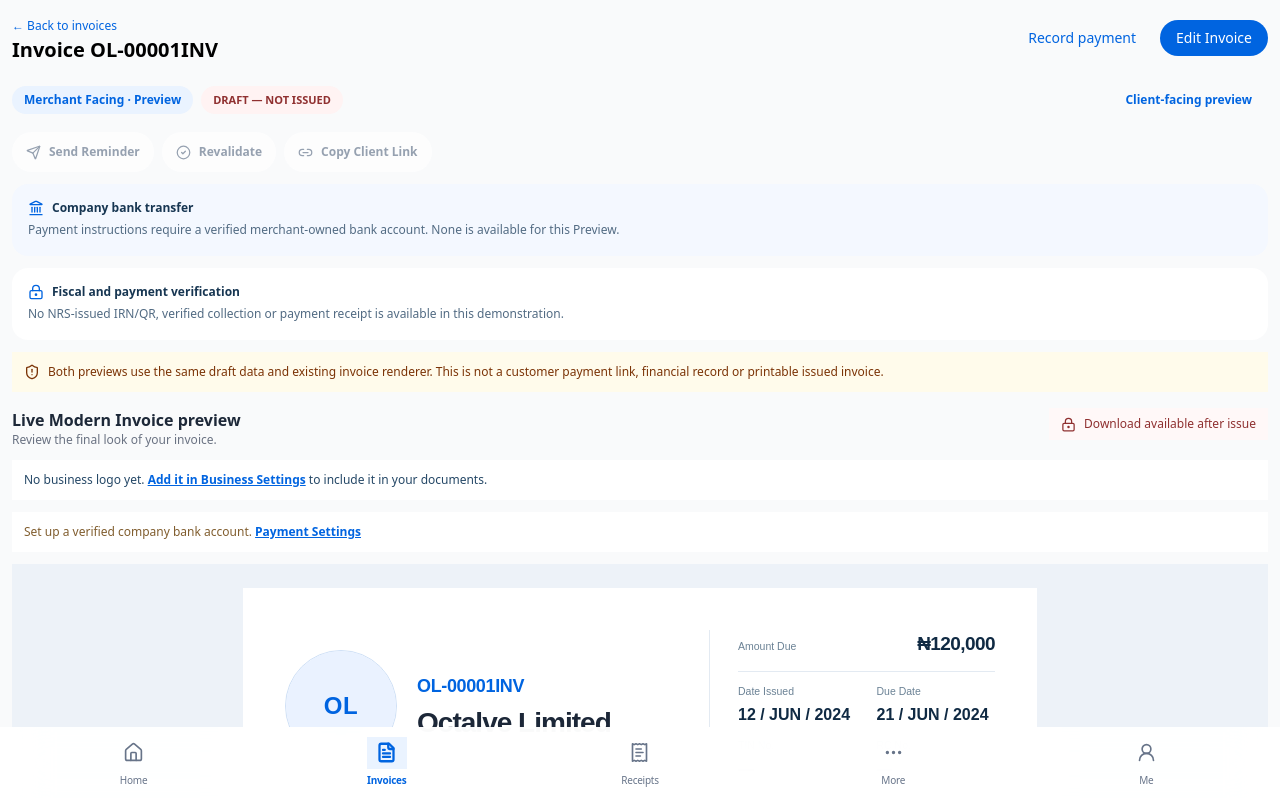
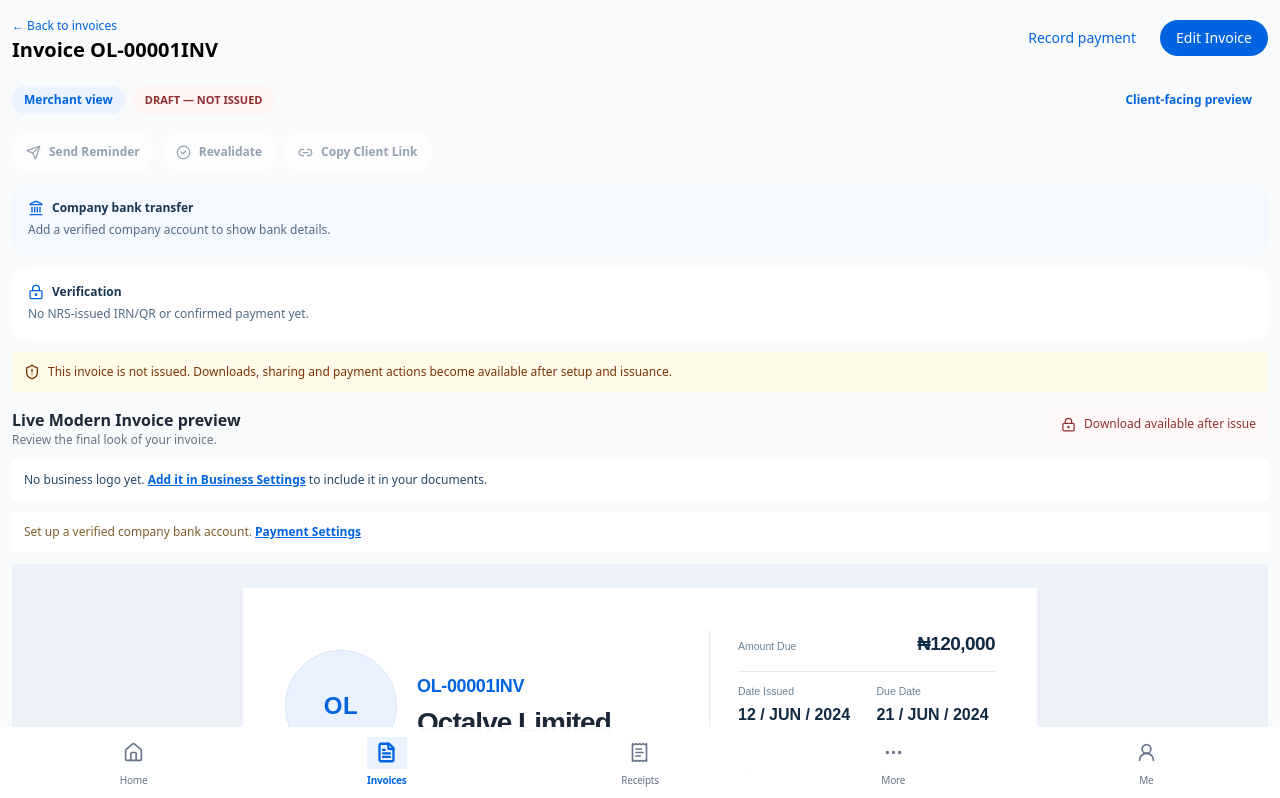
Before and after one commit to octalve-core/octalve-invoice, a Next.js app: page /dashboard/invoice/1 in a window 1280 px wide. Shown: the top 798 px of the page. Built offline with nearby package versions, Linux system fonts and the light colour scheme.

Commit message:
Batch U: concise merchant/customer invoice action copy without activating actions

```diff
--- a/src/features/invoices/components/InvoiceAudienceToolbar.tsx
+++ b/src/features/invoices/components/InvoiceAudienceToolbar.tsx
@@ -10,10 +10,10 @@ function InactiveAction({label,Icon}:{label:string;Icon:typeof Printer}){
   className={buttonStyle}><Icon size={15}/>{label}</button>;
 }
 function paymentNotice(mode:PaymentMode){
- if(mode==="manual")return {title:"Company bank transfer",description:"Payment instructions require a verified merchant-owned bank account. None is available for this Preview."};
- if(mode==="monnify")return {title:"Monnify collection",description:"Checkout and Dynamic Invoice are separate products. No verified account, provider expiry or checkout exists here."};
- if(mode==="flutterwave")return {title:"Flutterwave checkout",description:"The gateway is disconnected. Dynamic account eligibility and actual expiry have not been verified."};
- return {title:"Paystack checkout",description:"The gateway is disconnected. Pay with Transfer is short-lived and no invoice account was issued."};
+ if(mode==="manual")return {title:"Company bank transfer",description:"Add a verified company account to show bank details."};
+ if(mode==="monnify")return {title:"Monnify collection",description:"No verified account or payment link yet."};
+ if(mode==="flutterwave")return {title:"Flutterwave checkout",description:"Set up Flutterwave to receive payments."};
+ return {title:"Paystack checkout",description:"Set up Paystack to receive payments."};
 }
 /** Same owner-approved sample record for merchant/client, differing only in authority-safe controls. */
 export function InvoiceAudienceToolbar({invoice,audience}:{invoice:PreviewInvoice;audience:InvoiceAudience}){
@@ -21,7 +21,7 @@ export function InvoiceAudienceToolbar({invoice,audience}:{invoice:PreviewInvoic
  return <section aria-label={audience==="merchant"?"Merchant invoice controls":"Client invoice controls"} className="space-y-3">
   <div className="flex flex-wrap items-center justify-between gap-3">
    <div className="flex min-w-0 flex-wrap items-center gap-2">
-    <span className="rounded-full bg-[#EAF3FF] px-3 py-1.5 text-xs font-semibold text-[#0064E0]">{audience==="merchant"?"Merchant Facing":"Client Facing"} · Preview</span>
+    <span className="rounded-full bg-[#EAF3FF] px-3 py-1.5 text-xs font-semibold text-[#0064E0]">{audience==="merchant"?"Merchant view":"Customer view"}</span>
     <span className="rounded-full border border-[#F1D4D4] bg-[#FFF3F3] px-3 py-1.5 text-[11px] font-semibold text-[#8F3030]">DRAFT — NOT ISSUED</span>
    </div>
    {audience==="client"?<Link href={`/dashboard/invoice/${invoice.id}`} className="inline-flex min-h-10 items-center gap-1.5 text-xs font-semibold text-[#0064E0]"><ArrowLeft size={16}/> Merchant view</Link>:
@@ -44,13 +44,13 @@ export function InvoiceAudienceToolbar({invoice,audience}:{invoice:PreviewInvoic
     <p className="mt-1 text-xs leading-5 text-[#526B83]">{method.description}</p>
    </div>
    <div className="rounded-2xl border border-[#E2E9F2] bg-white p-4">
-    <p className="flex items-center gap-2 text-xs font-bold text-[#173652]"><LockKeyhole size={16} className="text-[#0064E0]"/>Fiscal and payment verification</p>
-    <p className="mt-1 text-xs leading-5 text-[#526B83]">No NRS-issued IRN/QR, verified collection or payment receipt is available in this demonstration.</p>
+    <p className="flex items-center gap-2 text-xs font-bold text-[#173652]"><LockKeyhole size={16} className="text-[#0064E0]"/>Verification</p>
+    <p className="mt-1 text-xs leading-5 text-[#526B83]">No NRS-issued IRN/QR or confirmed payment yet.</p>
    </div>
   </div>
   <p role="status" className="flex items-start gap-2 rounded-xl border border-amber-200 bg-amber-50 px-3 py-2.5 text-xs leading-5 text-amber-900">
    <ShieldAlert size={16} className="mt-0.5 shrink-0"/>
-   Both previews use the same draft data and existing invoice renderer. This is not a customer payment link, financial record or printable issued invoice.
+   This invoice is not issued. Downloads, sharing and payment actions become available after setup and issuance.
   </p>
  </section>;
 }
```
